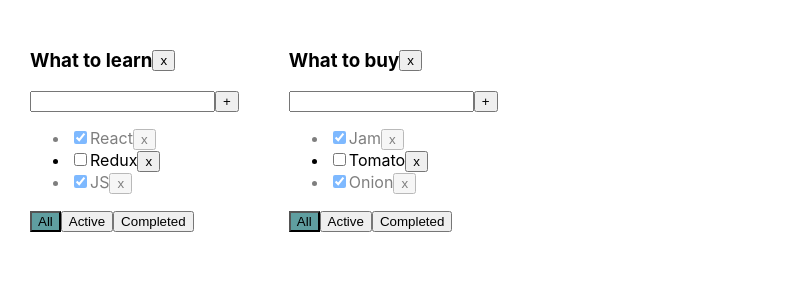
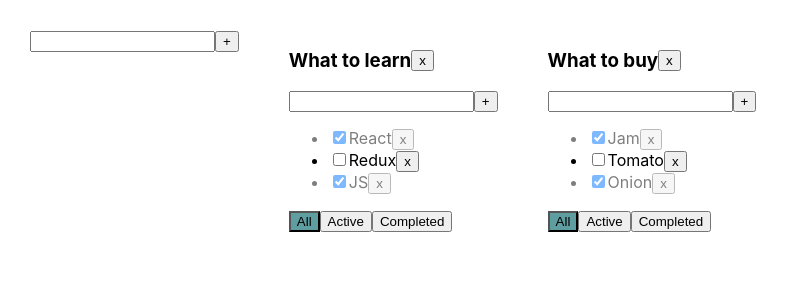
Before and after one commit to alx8437/todolist_new, a React (Create React App) app: page / in a window 1280 px wide. Shown: the top 300 px of the page, without its empty margins (0-789 px from the left). Built offline with nearby package versions, Linux system fonts and the light colour scheme.

Commit message:
06-AddItemForm logic

```diff
--- /dev/null
+++ b/src/AddItemForm.tsx
@@ -0,0 +1,51 @@
+import React, {ChangeEvent, FC, KeyboardEvent, useState} from 'react';
+import {Button} from "./Button";
+
+type AddItemFormPropsType = {
+    addItem: (title: string) => void;
+}
+
+export const AddItemForm:FC<AddItemFormPropsType> = ({addItem}) => {
+    const [taskTitle, setTaskTitle] = useState('');
+    const [error, setError] = useState<null | string>(null)
+
+
+    const changeTitleHandler = (e: ChangeEvent<HTMLInputElement>) => {
+        const {value} = e.currentTarget;
+        setTaskTitle(value)
+    }
+
+    const addItemHandler = () => {
+        const trimmedTitle  = taskTitle.trim();
+
+        if (trimmedTitle !== '') {
+            addItem(trimmedTitle)
+            setTaskTitle('')
+        } else {
+            setError('Title is required')
+            setTaskTitle('')
+        }
+    }
+
+
+    const addTaskOnKeyUpHandler = (e: KeyboardEvent<HTMLInputElement>) => {
+        setError(null);
+        if (e.key === 'Enter') {
+            addItemHandler()
+        }
+    }
+
+    return (
+        <div>
+            <div><input
+                value={taskTitle}
+                onChange={changeTitleHandler}
+                type="text"
+                onKeyUp={addTaskOnKeyUpHandler}
+                className={error ? 'error' : ''}
+            />
+                <Button onClick={addItemHandler} title='+'/></div>
+            {error && <div className="error-message">Field is required</div>}
+        </div>
+    );
+};
--- a/src/App.tsx
+++ b/src/App.tsx
@@ -2,6 +2,7 @@ import { useState } from 'react';
 import './App.css';
 import { Todolist } from "./Todolist";
 import {v1} from "uuid";
+import {AddItemForm} from "./AddItemForm";
 
 export type TaskType = {
     id: string,
@@ -94,8 +95,21 @@ function App() {
         setTasks({...tasks})
     }
 
+    const addTodolistHandler = (title: string) => {
+        const todolistId = v1()
+        const newTodolist: TodolistType = {
+            id: todolistId,
+            title,
+            filter: "all",
+        }
+
+        setTodolists([newTodolist, ...todolists])
+        setTasks({...tasks, [todolistId]: []})
+    }
+
     return (
         <div className="App">
+            <AddItemForm addItem={addTodolistHandler} />
             {todolists.map(tl => {
                 const allTodolistTasks = tasks[tl.id]
 
--- a/src/Todolist.tsx
+++ b/src/Todolist.tsx
@@ -1,6 +1,7 @@
-import React, {ChangeEvent, KeyboardEvent, useState} from "react";
+import React, {ChangeEvent} from "react";
 import {FilterValuesType, TaskType} from "./App";
 import {Button} from "./Button";
+import {AddItemForm} from "./AddItemForm";
 
 type TodolistPropsType = {
     todolistId: string
@@ -17,31 +18,6 @@ type TodolistPropsType = {
 export function Todolist(props: TodolistPropsType) {
     const {title, tasks, removeTask, changeFilter, addTask, changeStatus, filter, todolistId, removeTodolist} = props
 
-    const [taskTitle, setTaskTitle] = useState('');
-    const [error, setError] = useState<null | string>(null)
-
-    const changeTaskTitleHandler = (e: ChangeEvent<HTMLInputElement>) => {
-        const {value} = e.currentTarget;
-        setTaskTitle(value)
-    }
-
-    const addTaskHandler = () => {
-        if (taskTitle.trim() !== '') {
-            addTask(taskTitle.trim(), todolistId)
-            setTaskTitle('')
-        } else {
-            setError('Title is required')
-            setTaskTitle('')
-        }
-    }
-
-    const addTaskOnKeyUpHandler = (e: KeyboardEvent<HTMLInputElement>) => {
-        setError(null);
-        if (e.key === 'Enter') {
-            addTaskHandler()
-        }
-    }
-
     const changeFilterTasksHandler = (filterValue: FilterValuesType) => {
         changeFilter(filterValue, todolistId)
     }
@@ -50,6 +26,9 @@ export function Todolist(props: TodolistPropsType) {
         removeTodolist(todolistId)
     }
 
+    const addTaskHandler = (title: string) => {
+        addTask(title, todolistId)
+    }
 
     return (
         <div>
@@ -57,17 +36,8 @@ export function Todolist(props: TodolistPropsType) {
                 <h3>{title}</h3>
                 <Button title={'х'} onClick={removeTodolistHandler}/>
             </div>
+            <AddItemForm addItem={addTaskHandler} />
             <div>
-                <div><input
-                    value={taskTitle}
-                    onChange={changeTaskTitleHandler}
-                    type="text"
-                    onKeyUp={addTaskOnKeyUpHandler}
-                    className={error ? 'error' : ''}
-                />
-                    <Button onClick={addTaskHandler} title='+'/></div>
-                {error && <div className="error-message">Field is required</div>}
-
                 {tasks.length === 0 ? (<div>Тасок нет</div>) : (<ul>
                     {tasks.map(task => {
                         const removeTaskHandler = () => removeTask(task.id, todolistId)
```
